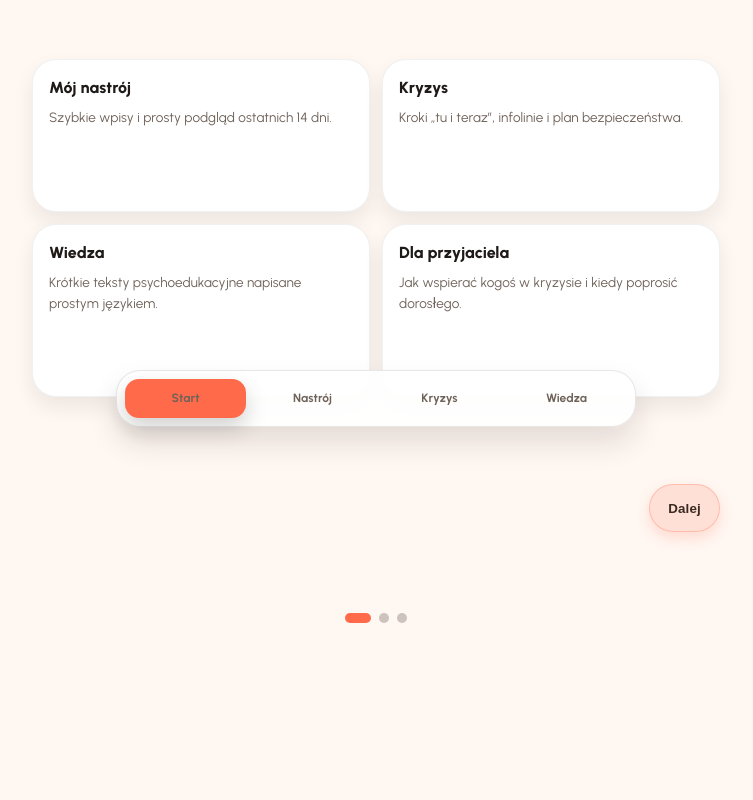
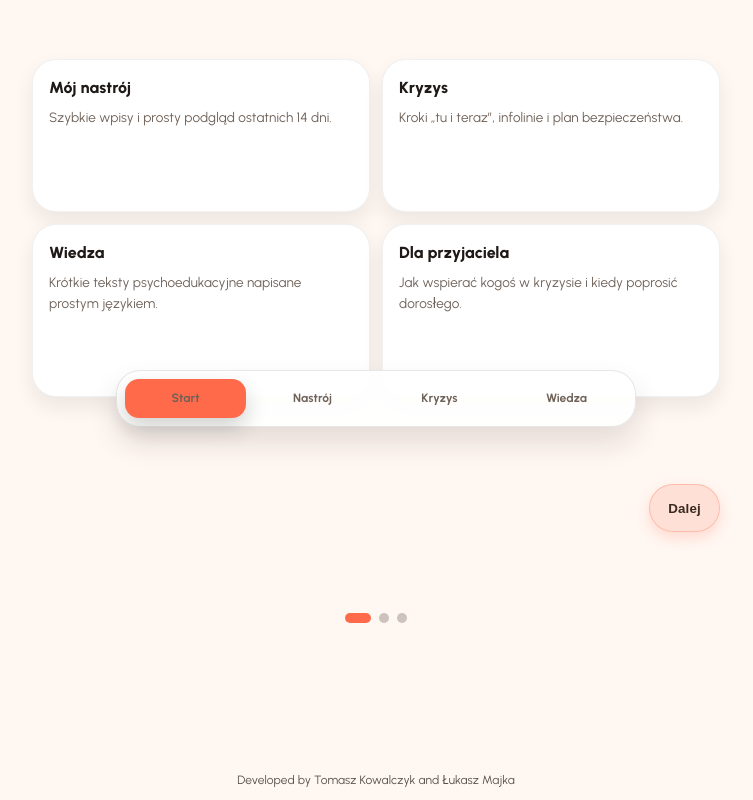
Before and after one commit to TomaszKowalczyk09/plan-na-kryzys, a React (Vite) app: page /about in a window 1280 px wide. Shown: the part 361-1161 px from the top of the page, without its empty margins (264-1017 px from the left). Before the commit the page ends 1122 px from the top, so only its background shows below. Built offline with nearby package versions, Linux system fonts and the light colour scheme.

Commit message:
feat: add footer with developer credits to Layout component and restructure AboutPage credits section

```diff
--- a/src/components/Layout.jsx
+++ b/src/components/Layout.jsx
@@ -122,6 +122,18 @@ export default function Layout() {
         </div>
       </main>
 
+      <footer
+        className="footer"
+        style={{
+          padding: '10px 16px',
+          textAlign: 'center',
+          fontSize: 12,
+          opacity: 0.75,
+        }}
+      >
+        Developed by Tomasz Kowalczyk and Łukasz Majka
+      </footer>
+
       <nav className="nav" aria-label="Nawigacja główna">
         <div className="navInner" style={{ '--active': navActiveIndex }}>
           <div className="navHighlight" aria-hidden="true" />
--- a/src/pages/AboutPage.jsx
+++ b/src/pages/AboutPage.jsx
@@ -50,8 +50,6 @@ export default function AboutPage() {
         <p className="p">
           Plan na kryzys to aplikacja PWA wspierająca w trudnych emocjach. Nie zastępuje profesjonalnej pomocy.
         </p>
-        <p className="p">Inicjatywa: Młodzieżowa Rada Miejska w Gryfinie.</p>
-        <p className="p">Administrator i osoba odpowiedzialna: Tomasz Kowalczyk (tomasz.kowalczyk@gminagryfino.pl).</p>
       </div>
 
       <div className="card">
@@ -161,6 +159,16 @@ export default function AboutPage() {
       </div>
 
       <div className="card">
+        <h1 className="h1">Credits</h1>
+        <div className="stackSm mt10">
+          <div className="cardInset">Inicjatywa: Młodzieżowa Rada Miejska w Gryfinie.</div>
+          <div className="cardInset">
+            Administrator i osoba odpowiedzialna: Tomasz Kowalczyk (tomasz.kowalczyk@gminagryfino.pl).
+          </div>
+        </div>
+      </div>
+
+      <div className="card">
         <h1 className="h1">Wersja</h1>
         <p className="p">MVP 1.0 (lokalne dane, offline-first)</p>
       </div>
```
